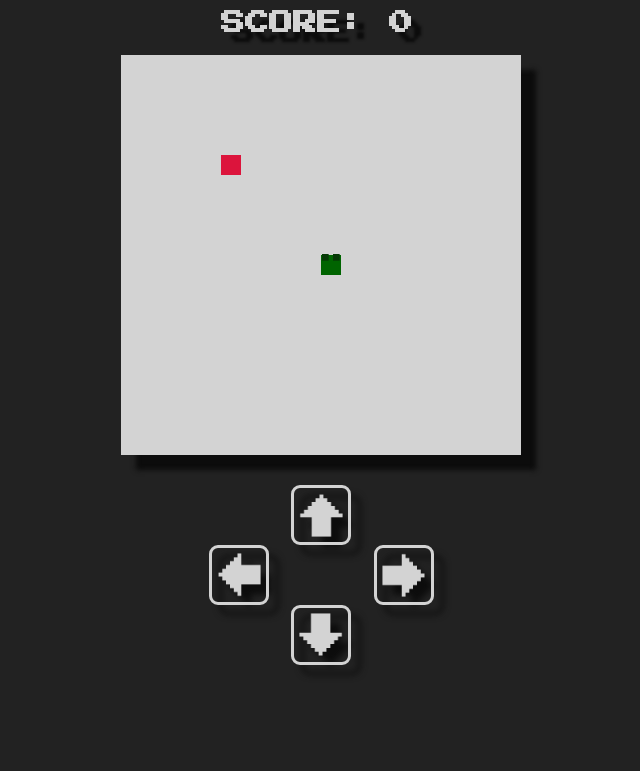
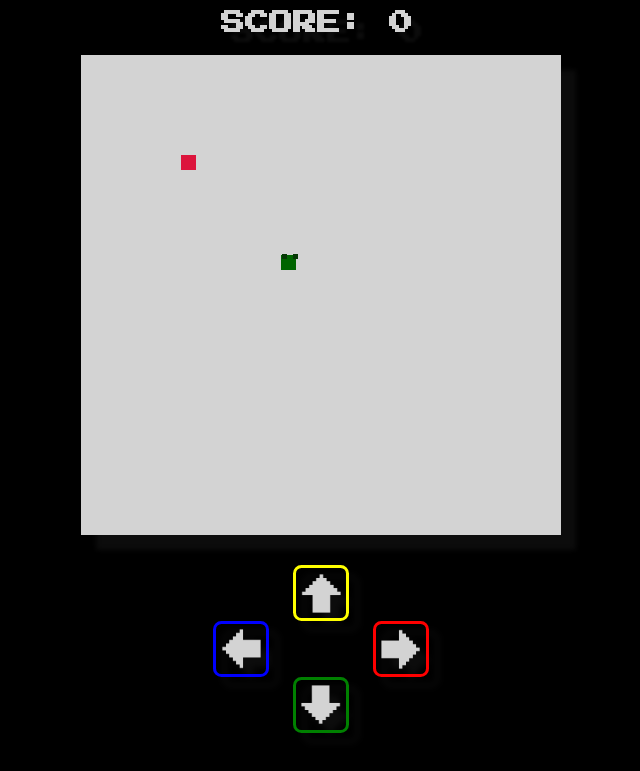
Before and after one commit to jawarr/snake, a plain HTML site: page index.html in a window 1280 px wide. Shown: the part 91-862 px from the top of the page, without its empty margins (319-959 px from the left). Before the commit the page ends 800 px from the top, so only its background shows below. Drawn offline with Linux system fonts and the light colour scheme.

Commit message:
test commit snakegame

```diff
--- a/index.js
+++ b/JS/index.js
@@ -18,29 +18,16 @@ class snakePart {
 
 let speed = 7
 
-canvas.height = 400
-canvas.width = 400
-let cellCount = 20
-let cellSize = canvas.width / cellCount
-let headX = 10
-let headY = 10
-const snakeBody = []
-let bodyLength = 2
-
-
-let appleX = 5
-let appleY = 5
-
-let xVelocity = 0
-let yVelocity = 0
-
-let score = 0
+function canvasSize(viewportPercent) {
+    viewportPercent = viewportPercent / 100
+    let viewportMinSize = Math.min(window.innerWidth, window.innerHeight)
+    return viewportPercent * viewportMinSize
+}
 
 function renderGame() {
-    // console.log("I updated")
     snakePosition()
-    // console.log(result)
     if (isGameOver()) return
+    renderCanvas()
     clearScreen()
     appleCollision()
     renderApple()
@@ -48,6 +35,34 @@ function renderGame() {
     updateScore()
     setTimeout(renderGame, 1000 / speed)
 }
+
+let cellCount = 20
+let cellSize = canvas.width / cellCount
+
+
+let headX = cellCount * .5
+let headY = cellCount * .5
+const snakeBody = []
+let bodyLength = 2
+
+let appleX = cellCount * .25
+let appleY = cellCount * .25
+
+let xVelocity = 0
+let yVelocity = 0
+
+let score = 0
+
+// make canvas square and size to screen
+
+
+function renderCanvas () {
+    canvas.width = (Math.round(canvasSize(60) / 20)) * 20
+    canvas.height = (Math.round(canvasSize(60) / 20)) * 20
+    console.log (canvas.width, canvas.height)
+}
+
+
 
 function isGameOver () {
     let gameOver = false
@@ -210,22 +225,7 @@ renderGame()
 
 
 
-// make canvas square and size to screen
 
-// function canvasSize(viewportPercent) {
-//     viewportPercent = viewportPercent / 100
-//     let viewportMinSize = Math.min(window.innerWidth, window.innerHeight)
-//     return viewportPercent * viewportMinSize
-// }
-
-// function renderCanvas () {
-//     canvas.width = canvasSize(80)
-//     canvas.height = canvasSize(80)
-//     console.log(canvas.width, canvas.height)
-//     setTimeout(renderCanvas, 500)
-// }
-
-// renderCanvas ()
 
 // setInterval (function () {
 //     canvas.width = canvasSize(80)
@@ -234,19 +234,3 @@ renderGame()
 // }, 500)
 
 // render function
-
-
-
-
-
-// let arcadeFont = new FontFace(
-        //     'PressStart2P',
-        //     'url(https://fonts.googleapis.com/css2?family=Press+Start+2P&display=swap)'
-        // )
-        // arcadeFont.load().then( (font) => {
-        //     document.fonts.add(font)
-        //     console.log("font loaded")
-        //     ctx.fillStyle = "black"
-        //     ctx.font = "50px";
-        //     ctx.fillText("GAME OVER", canvas.width / 8, canvas.height / 2)
-        // })
--- a/index.css
+++ b/index.css
@@ -4,7 +4,7 @@
 }
 
 html {
-  background-color: #222;
+  background-color: black;
   color: lightgrey;
   text-shadow: 10px 10px 3px rgb(12, 12, 12);
 }
@@ -25,15 +25,13 @@ h2 {
 }
 
 #board {
-  height: 400px;
-  width: 400px;
   box-shadow: 15px 15px 5px rgb(12, 12, 12);
 }
 
 #buttons {
   display: flex;
-  height: 180px;
-  width: 225px;
+  height: 21vmin;
+  width: 27vmin;
   flex-flow: row wrap;
   justify-content: center;
   margin: 30px;
@@ -42,21 +40,39 @@ h2 {
 
 #left-right {
   display: flex;
-  width: 225px;
+  width: 27vmin;
   flex-direction: row;
   justify-content: space-between;
 }
 
 .button {
   filter: drop-shadow(10px 10px 3px rgb(12, 12, 12));
-  border: 3px solid lightgrey;
+
   padding: 5px;
   border-radius: 15%;
+  height: 7vmin;
+  width: 7vmin;
 }
 
 .button:hover {
   filter: none;
-  height: 59px;
-  width: 59px;
-  margin: .5px;
+  height: 6.5vmin;
+  width: 6.5vmin;
+  margin: .25vmin;
 }
+
+#left {
+  border: 3px solid blue;
+}
+
+#right {
+  border: 3px solid red;
+}
+
+#up {
+  border: 3px solid yellow;
+}
+
+#down {
+  border: 3px solid green;
+}
--- a/index.html
+++ b/index.html
@@ -10,7 +10,7 @@
       rel="stylesheet"
     />
     <link rel="stylesheet" href="index.css" />
-    <script defer src="index.js"></script>
+    <script defer src="JS/index.js"></script>
   </head>
   <body>
     <div style="font-family: PressStart"></div>
@@ -19,19 +19,19 @@
     </div>
     <canvas id="board"></canvas>
     <div id="buttons">
-      <div width="60px" height="60px">
-         <img class="button" id="up" src="photos/upArrow.png" width="60px" height="60px" />
+      <div>
+         <img class="button" id="up" src="photos/upArrow.png" />
       </div>
       <div id="left-right">
-         <div width="60px" height="60px">
-            <img class="button" id="left" src="photos/leftArrow.png" width="60px" height="60px" />
+         <div>
+            <img class="button" id="left" src="photos/leftArrow.png" />
          </div>
-         <div width="60px" height="60px">
-            <img class="button" id="right" src="photos/rightArrow.png" width="60px" height="60px" />
+         <div>
+            <img class="button" id="right" src="photos/rightArrow.png" />
          </div>
       </div>
-      <div width="60px" height="60px">
-         <img class="button" id="down" src="photos/downArrow.png" width="60px" height="60px" />
+      <div>
+         <img class="button" id="down" src="photos/downArrow.png" />
       </div>
     </body>
 </html>
```
Also changed, not shown: JS/canvas.js (added, +10 -0 lines), JS/snake.js (added).
